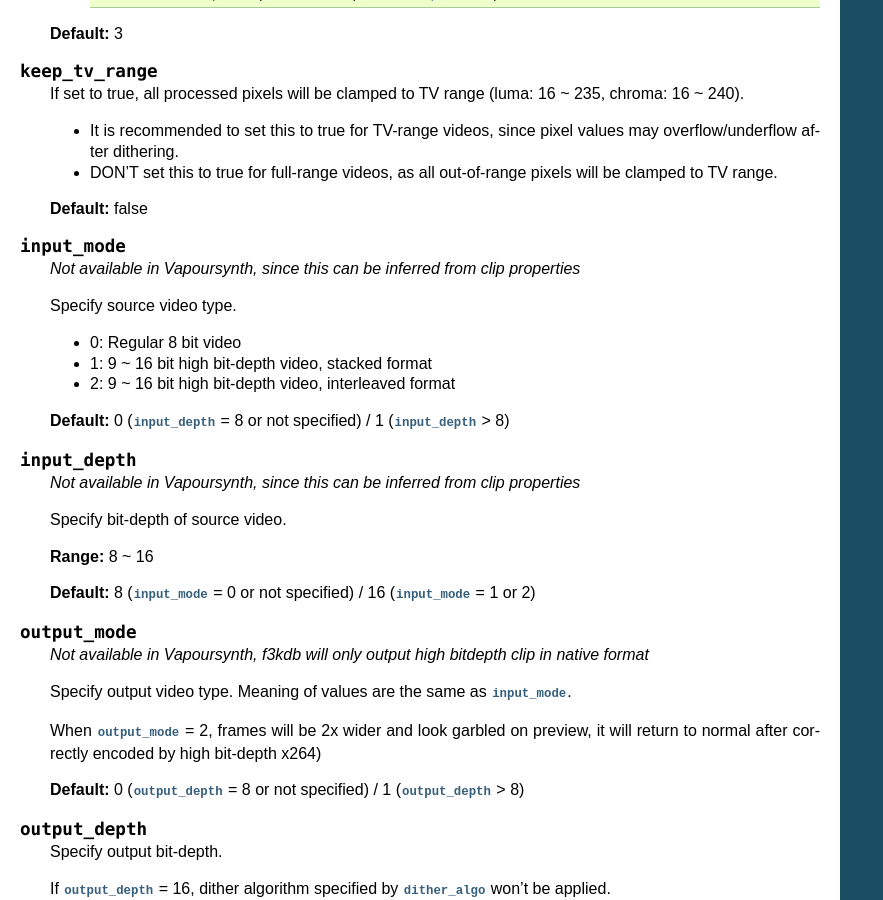
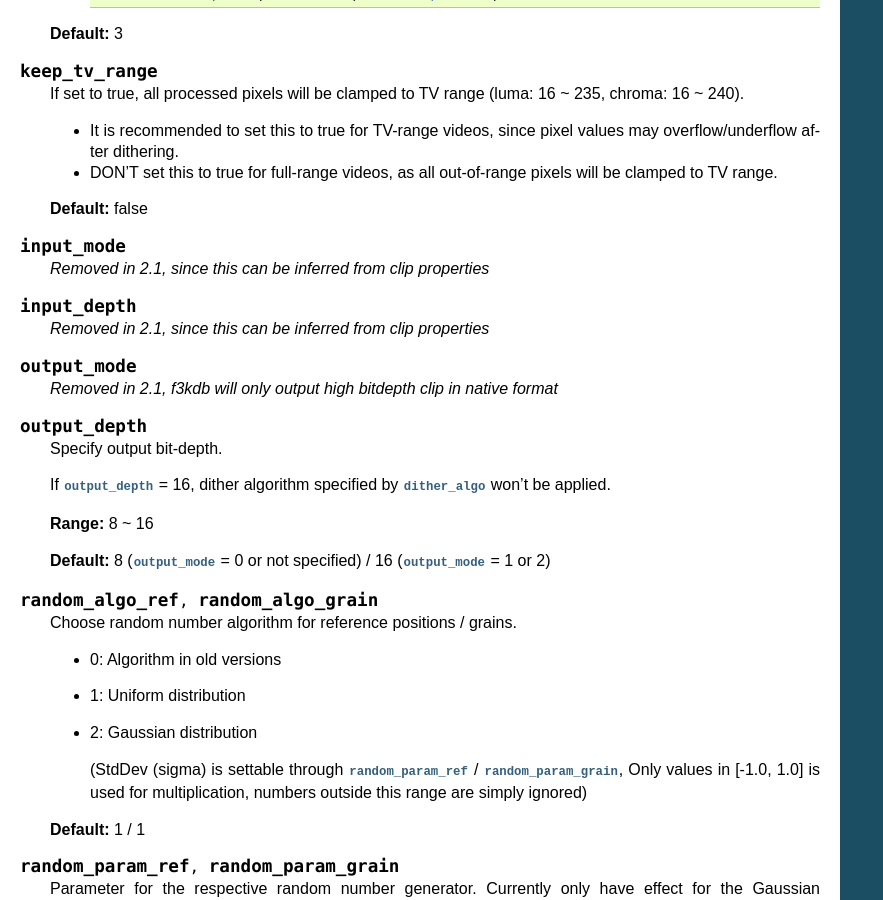
Before and after one commit to SAPikachu/flash3kyuu_deband, a Sphinx documentation site: the page built from docs/source/usage.rst, in a window 1280 px wide and 900 px high, scrolled down 2113 px. Shown: the whole window, without its empty margins (0-883 px from the left). Built offline with Sphinx 7.4.7, drawn with Linux system fonts in a browser that asks for light colours.

Commit message:
Update documentation

```diff
--- a/docs/source/change_log.rst
+++ b/docs/source/change_log.rst
@@ -1,5 +1,10 @@
 Change log
 ----------
+
+2.1
+***
+
+* Support AviSynth+ native high bit depth
 
 2.0.0
 *****
--- a/docs/source/usage.rst
+++ b/docs/source/usage.rst
@@ -147,38 +147,15 @@ Parameters
 
 .. option:: input_mode
 
-    *Not available in Vapoursynth, since this can be inferred from clip properties*
-
-    Specify source video type.
-
-    * 0: Regular 8 bit video
-
-    * 1: 9 ~ 16 bit high bit-depth video, stacked format
-
-    * 2: 9 ~ 16 bit high bit-depth video, interleaved format
-
-    **Default:** 0 (:option:`input_depth` = 8 or not specified) / 1 (:option:`input_depth` > 8)
+    *Removed in 2.1, since this can be inferred from clip properties*
 
 .. option:: input_depth
 
-    *Not available in Vapoursynth, since this can be inferred from clip properties*
-
-    Specify bit-depth of source video.
-
-    **Range:** 8 ~ 16
-
-    **Default:** 8 (:option:`input_mode` = 0 or not specified) / 16 (:option:`input_mode` = 1 or 2)
+    *Removed in 2.1, since this can be inferred from clip properties*
 
 .. option:: output_mode
 
-    *Not available in Vapoursynth, f3kdb will only output high bitdepth clip in native format*
-
-    Specify output video type. Meaning of values are the same as :option:`input_mode`.
-
-    When :option:`output_mode` = 2, frames will be 2x wider and look garbled on preview,
-    it will return to normal after correctly encoded by high bit-depth x264)
-
-    **Default:** 0 (:option:`output_depth` = 8 or not specified) / 1 (:option:`output_depth` > 8)
+    *Removed in 2.1, f3kdb will only output high bitdepth clip in native format*
 
 .. option:: output_depth
 
```
